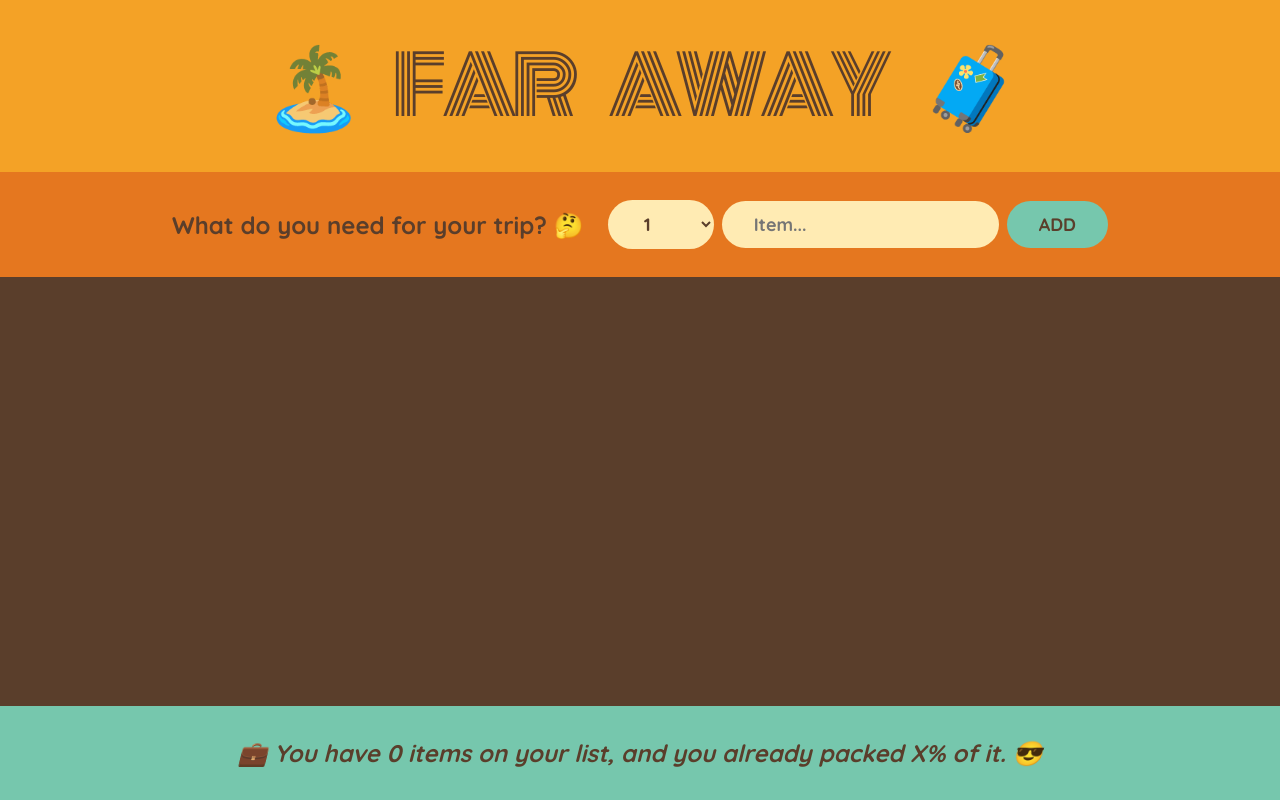
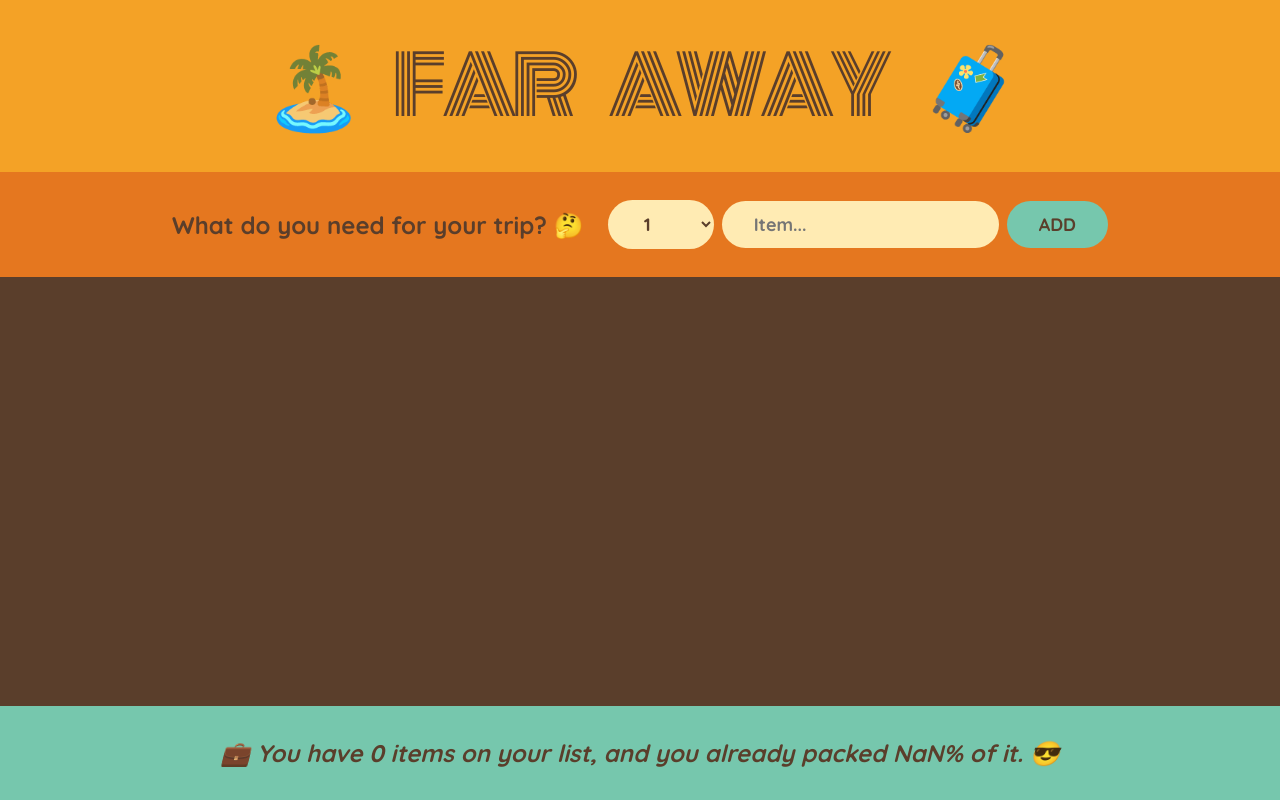
Before and after one commit to jonathan-llemit-dev/travel-list, a React (Create React App) app: page / in a window 1280 px wide. Built offline with nearby package versions, Linux system fonts and the light colour scheme.

Commit message:
packedItemsPercentage added

```diff
--- a/src/App.js
+++ b/src/App.js
@@ -11,6 +11,7 @@ export default function App() {
   // this is derived state where technically its just a normal variable but its value relies on other state
   const totalItems = items.length;
   const packedItems = items.filter((item) => item.packed === true).length;
+  const packedItemsPercentage = (packedItems / totalItems) * 100;
 
   function handleAddItem(newItem) {
     setItems((items) => [...items, newItem]);
@@ -37,7 +38,10 @@ export default function App() {
         onRemoveItem={handleRemoveItem}
         onToggleItem={handleToggleItem}
       />
-      <Stats totalItems={totalItems} />
+      <Stats
+        totalItems={totalItems}
+        packedItemsPercentage={packedItemsPercentage}
+      />
     </div>
   );
 }
@@ -121,12 +125,12 @@ function Item({ item, onRemoveItem, onToggleItem }) {
   );
 }
 
-function Stats({ totalItems }) {
+function Stats({ totalItems, packedItemsPercentage }) {
   return (
     <footer className="stats">
       <em>
-        💼 You have {totalItems} items on your list, and you already packed X%
-        of it. 😎
+        💼 You have {totalItems} items on your list, and you already packed{" "}
+        {packedItemsPercentage}% of it. 😎
       </em>
     </footer>
   );
```
